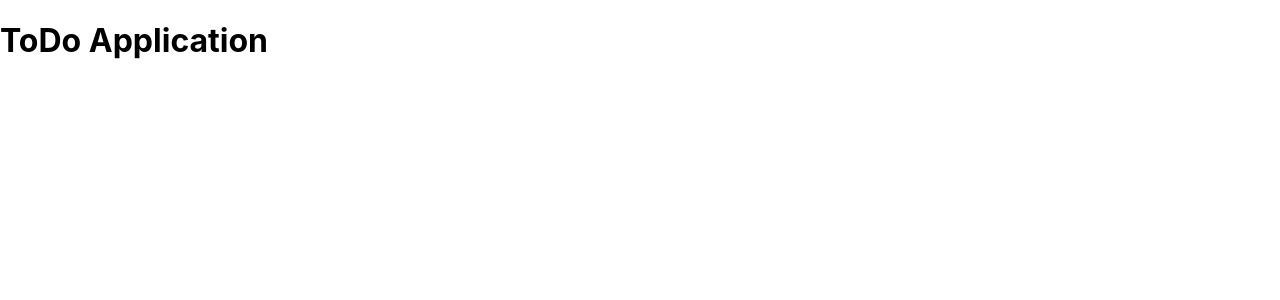
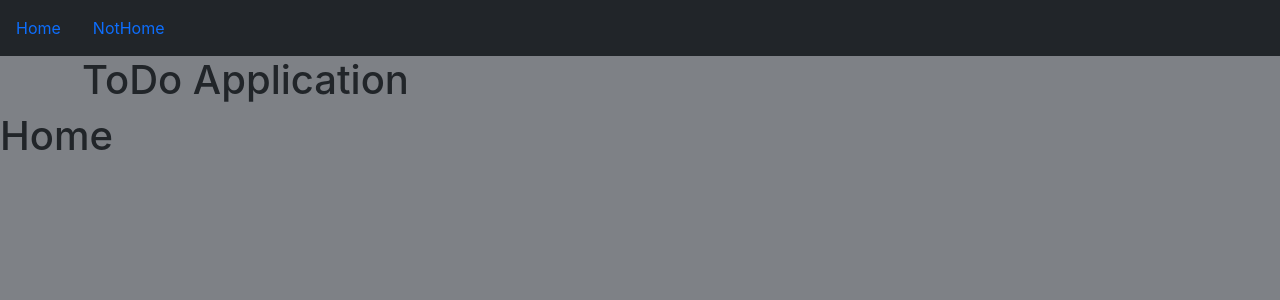
Before and after one commit to G-Greg/ToDoApp, a React (Create React App) app: page / in a window 1280 px wide. Shown: the top 300 px of the page. Built offline with nearby package versions, Linux system fonts and the light colour scheme.

Commit message:
add stater rooting

```diff
--- a/package.json
+++ b/package.json
@@ -8,6 +8,7 @@
     "@testing-library/user-event": "^13.5.0",
     "react": "^17.0.2",
     "react-dom": "^17.0.2",
+    "react-router-dom": "^6.2.1",
     "react-scripts": "5.0.0",
     "web-vitals": "^2.1.4"
   },
--- a/public/index.html
+++ b/public/index.html
@@ -8,7 +8,9 @@
     <meta name="description" content="Web site created using create-react-app"/>
     <link rel="apple-touch-icon" href="%PUBLIC_URL%/logo192.png" />
     <link rel="manifest" href="%PUBLIC_URL%/manifest.json" />
-    <title>React App</title>
+    <link href="https://cdn.jsdelivr.net/npm/bootstrap@5.0.2/dist/css/bootstrap.min.css"
+    rel="stylesheet" integrity="sha384-EVSTQN3/azprG1Anm3QDgpJLIm9Nao0Yz1ztcQTwFspd3yD65VohhpuuCOmLASjC" crossorigin="anonymous">
+    <title>ToDo App</title>
   </head>
   <body>
     <noscript>You need to enable JavaScript to run this app.</noscript>
--- a/src/App.css
+++ b/src/App.css
@@ -1,3 +1,7 @@
+body{
+  background-color: #7e8186;
+}
+
 .App {
   text-align: center;
 }
--- a/src/App.js
+++ b/src/App.js
@@ -1,11 +1,24 @@
 import logo from './logo.svg';
 import './App.css';
+import {Home} from './Home.js';
+import {Site} from './Site.js';
+import Menu from './Menu.js';
+import {BrowserRouter, Route, Routes} from 'react-router-dom';
 
 function App() {
   return (
+    <BrowserRouter>
+    <Menu/>
+
     <div className="container">
       <h1>ToDo Application</h1>
     </div>
+
+      <Routes>
+        <Route path='/' element={<Home/>} extact/>
+        <Route path='/nothome' element={<Site/>}/>
+      </Routes>
+    </BrowserRouter>
   );
 }
 
--- /dev/null
+++ b/src/Home.js
@@ -0,0 +1,11 @@
+import React from 'react';
+
+export class Home extends React.Component{
+    render(){
+        return(
+        <div>
+            <h1>Home</h1>
+        </div>
+        )
+    }
+}
--- /dev/null
+++ b/src/Menu.js
@@ -0,0 +1,18 @@
+import React from 'react';
+import {NavLink} from 'react-router-dom';
+
+class Menu extends React.Component{
+    render(){
+        return(
+            <div className="navbar navbar-expand-lg navbar-dark bg-dark">
+                <NavLink className="nav-link" to="/">
+                    Home
+                </NavLink>
+                <NavLink className="nav-link" to="/nothome">
+                    NotHome
+                </NavLink>
+            </div>
+        )
+    }
+}
+export default Menu
--- /dev/null
+++ b/src/Site.js
@@ -0,0 +1,11 @@
+import React from 'react';
+
+export class Site extends React.Component{
+    render(){
+        return(
+        <div>
+            <h1>Site2</h1>
+        </div>
+        )
+    }
+}
```
Also changed, not shown: 1 other file (tests, documents, lock files or other folders).
